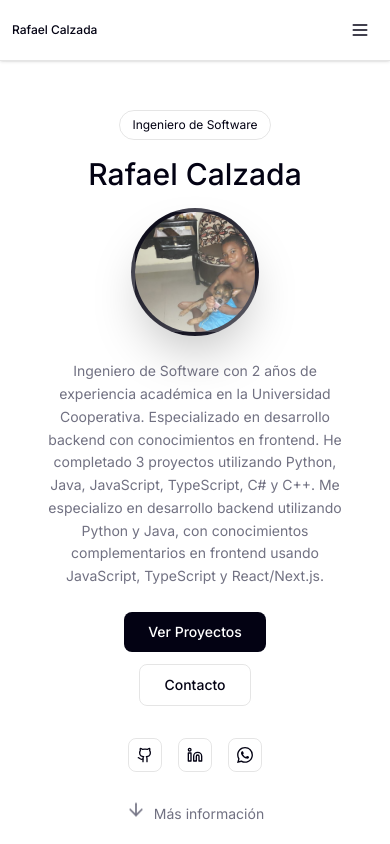
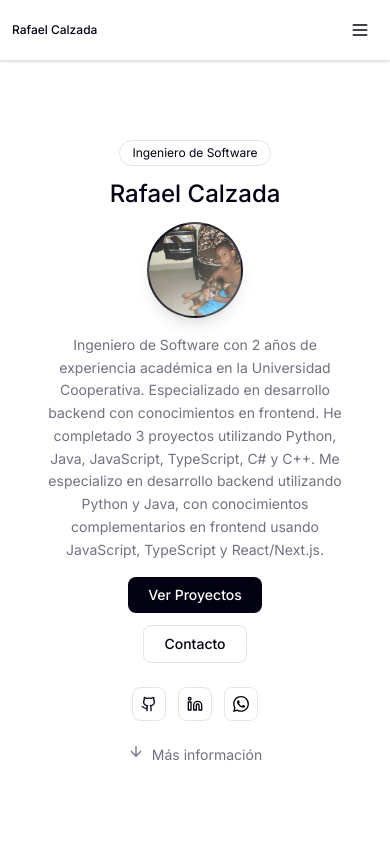
Before and after one commit to rafael5678/portfolio, a Next.js app: page / in a window 390 px wide. Shown: the top 844 px of the page. Built offline with nearby package versions, Linux system fonts and the light colour scheme; no server answers.

Commit message:
Reducir tamaño de página y ajustar responsive de navegación - Menú hamburguesa en tablets - Tamaños más compactos en HeroSection

```diff
--- a/src/app/page.tsx
+++ b/src/app/page.tsx
@@ -24,7 +24,7 @@ export default function Portfolio() {
     <div className="min-h-screen bg-background">
       <Header />
 
-      <main className="pt-12 sm:pt-14 md:pt-16 lg:pt-20 xl:pt-24">
+      <main className="pt-8 sm:pt-10 md:pt-12">
         <HeroSection onSectionClick={handleSectionClick} />
         <CVSection />
         <AboutSection />
--- a/src/components/Header/Header.tsx
+++ b/src/components/Header/Header.tsx
@@ -77,7 +77,7 @@ export const Header = () => {
               closeMenu();
             }
           }}
-          className="lg:hidden fixed inset-0 bg-black/40 backdrop-blur-sm z-[9997] transition-opacity duration-300 ease-in-out"
+          className="xl:hidden fixed inset-0 bg-black/40 backdrop-blur-sm z-[9997] transition-opacity duration-300 ease-in-out"
           aria-hidden="true"
           tabIndex={-1}
           style={{
@@ -105,8 +105,8 @@ export const Header = () => {
               Rafael Calzada
             </button>
 
-          {/* Desktop Navigation - Only shown on lg+ screens (1024px+) */}
-          <div className="hidden lg:flex items-center flex-1 justify-center mx-2 xl:mx-3 min-w-0">
+          {/* Desktop Navigation - Only shown on xl+ screens (1280px+) */}
+          <div className="hidden xl:flex items-center flex-1 justify-center mx-2 xl:mx-3 min-w-0">
             <nav className="flex items-center gap-1.5 xl:gap-2 2xl:gap-2.5 flex-nowrap overflow-x-auto scrollbar-hide" style={{ scrollbarWidth: 'none', msOverflowStyle: 'none' }}>
               <Navigation
                 menuItems={localizedMenu}
@@ -116,8 +116,8 @@ export const Header = () => {
             </nav>
           </div>
 
-          {/* Theme & Language Selectors - Desktop ONLY (lg+) */}
-          <div className="hidden lg:flex items-center gap-2 xl:gap-2.5 2xl:gap-3 flex-shrink-0 ml-2">
+          {/* Theme & Language Selectors - Desktop ONLY (xl+) */}
+          <div className="hidden xl:flex items-center gap-2 xl:gap-2.5 2xl:gap-3 flex-shrink-0 ml-2">
             <LanguageSelector
               currentLanguage={language}
               onLanguageChange={toggleLanguage}
@@ -129,10 +129,10 @@ export const Header = () => {
             />
           </div>
 
-          {/* Mobile/Tablet Menu Button - Shown below lg (mobile + tablet only) */}
+          {/* Mobile/Tablet Menu Button - Shown below xl (mobile + tablet) */}
           <button
             onClick={() => setIsMenuOpen(!isMenuOpen)}
-            className="lg:hidden p-2 sm:p-2.5 md:p-2.5 hover:bg-accent rounded-md transition-colors flex-shrink-0 z-[10000] relative"
+            className="xl:hidden p-2 sm:p-2.5 md:p-2.5 hover:bg-accent rounded-md transition-colors flex-shrink-0 z-[10000] relative"
             aria-label={isMenuOpen ? "Cerrar menú" : "Abrir menú"}
             aria-expanded={isMenuOpen}
           >
@@ -144,10 +144,10 @@ export const Header = () => {
           </button>
         </div>
 
-        {/* Mobile/Tablet Navigation - Shown below lg (mobile + tablet only) */}
+        {/* Mobile/Tablet Navigation - Shown below xl (mobile + tablet) */}
         {isMenuOpen && (
           <div
-            className="lg:hidden mt-3 sm:mt-4 py-3 sm:py-4 border-t border-border w-full bg-background relative z-[9999] animate-slide-down"
+            className="xl:hidden mt-3 sm:mt-4 py-3 sm:py-4 border-t border-border w-full bg-background relative z-[9999] animate-slide-down"
             onClick={(e) => e.stopPropagation()}
             onKeyDown={(e) => {
               if (e.key === 'Escape') {
--- a/src/components/sections/HeroSection.tsx
+++ b/src/components/sections/HeroSection.tsx
@@ -15,16 +15,16 @@ export const HeroSection = ({ onSectionClick }: HeroSectionProps) => {
 
   return (
     <section id="inicio" className="min-h-screen flex items-center justify-center bg-background">
-      <div className="mx-auto px-4 sm:px-6 md:px-8 lg:px-10 xl:px-12 py-12 sm:py-14 md:py-16 max-w-[90%] sm:max-w-[85%] md:max-w-[80%] lg:max-w-[1200px]">
-        <div className="text-center max-w-2xl sm:max-w-3xl md:max-w-4xl lg:max-w-5xl xl:max-w-6xl mx-auto">
-          <div className="inline-flex items-center px-3 py-1.5 sm:px-4 sm:py-2 text-xs sm:text-sm md:text-base border border-border rounded-full mb-4 sm:mb-5 md:mb-6 text-foreground">
+      <div className="mx-auto px-4 sm:px-6 md:px-8 py-8 sm:py-10 md:py-12 max-w-[90%] sm:max-w-[85%] md:max-w-[80%] lg:max-w-[900px]">
+        <div className="text-center max-w-2xl sm:max-w-3xl mx-auto">
+          <div className="inline-flex items-center px-3 py-1 sm:px-3.5 sm:py-1.5 text-xs sm:text-sm border border-border rounded-full mb-3 sm:mb-4 text-foreground">
             {t.badge}
           </div>
-          <h1 className="mb-4 sm:mb-5 md:mb-6 text-3xl sm:text-4xl md:text-5xl lg:text-6xl xl:text-7xl text-foreground font-medium">
+          <h1 className="mb-3 sm:mb-4 text-2xl sm:text-3xl md:text-4xl lg:text-5xl text-foreground font-medium">
             Rafael Calzada
           </h1>
-          <div className="mb-6 sm:mb-7 md:mb-8">
-            <div className="w-32 h-32 sm:w-40 sm:h-40 md:w-48 md:h-48 lg:w-56 lg:h-56 xl:w-64 xl:h-64 rounded-full mx-auto mb-4 sm:mb-5 md:mb-6 bg-gradient-to-br from-primary to-primary/60 border-4 border-border overflow-hidden shadow-2xl">
+          <div className="mb-4 sm:mb-5">
+            <div className="w-24 h-24 sm:w-28 sm:h-28 md:w-32 md:h-32 lg:w-36 lg:h-36 rounded-full mx-auto mb-3 sm:mb-4 bg-gradient-to-br from-primary to-primary/60 border-2 border-border overflow-hidden shadow-lg">
               {/* Aquí irá tu foto cuando la subas */}
               <img
                 src="/profile-photo.jpg"
@@ -35,30 +35,30 @@ export const HeroSection = ({ onSectionClick }: HeroSectionProps) => {
                   e.currentTarget.style.display = 'none';
                   const parent = e.currentTarget.parentElement;
                   if (parent) {
-                    parent.innerHTML = '<div class="w-full h-full flex items-center justify-center"><span class="text-white text-4xl md:text-5xl lg:text-6xl font-bold">RC</span></div>';
+                    parent.innerHTML = '<div class="w-full h-full flex items-center justify-center"><span class="text-white text-2xl sm:text-3xl md:text-4xl font-bold">RC</span></div>';
                   }
                 }}
               />
             </div>
           </div>
-          <p className="mb-6 sm:mb-7 md:mb-8 text-sm sm:text-base md:text-lg lg:text-xl text-muted-foreground max-w-xl sm:max-w-2xl md:max-w-3xl lg:max-w-4xl mx-auto leading-relaxed">
+          <p className="mb-4 sm:mb-5 md:mb-6 text-sm sm:text-base md:text-base text-muted-foreground max-w-xl sm:max-w-2xl mx-auto leading-relaxed">
             {t.description}
           </p>
-          <div className="flex flex-col sm:flex-row items-center justify-center gap-3 sm:gap-4 mb-8 sm:mb-9 md:mb-10">
+          <div className="flex flex-col sm:flex-row items-center justify-center gap-3 mb-6 sm:mb-7">
             <button
-              className="px-6 py-2.5 sm:px-8 sm:py-3 md:px-10 md:py-4 bg-primary text-primary-foreground rounded-md hover:bg-primary/90 transition-colors text-sm sm:text-base md:text-lg font-medium"
+              className="px-5 py-2 sm:px-6 sm:py-2.5 bg-primary text-primary-foreground rounded-md hover:bg-primary/90 transition-colors text-sm sm:text-base font-medium"
               onClick={() => onSectionClick('proyectos')}
             >
               {t.viewProjects}
             </button>
             <button
-              className="px-6 py-2.5 sm:px-8 sm:py-3 md:px-10 md:py-4 border border-border rounded-md hover:bg-accent transition-colors text-sm sm:text-base md:text-lg font-medium text-foreground"
+              className="px-5 py-2 sm:px-6 sm:py-2.5 border border-border rounded-md hover:bg-accent transition-colors text-sm sm:text-base font-medium text-foreground"
               onClick={() => onSectionClick('contacto')}
             >
               {t.contact}
             </button>
           </div>
-          <div className="flex items-center justify-center space-x-4 mb-8">
+          <div className="flex items-center justify-center space-x-3 mb-6">
             <a
               href="https://github.com/rafael5678/portfolio.git"
               target="_blank"
@@ -86,9 +86,9 @@ export const HeroSection = ({ onSectionClick }: HeroSectionProps) => {
           </div>
           <button
             onClick={() => onSectionClick('cv')}
-            className="inline-flex items-center text-sm md:text-base text-muted-foreground hover:text-foreground transition-colors"
+            className="inline-flex items-center text-sm text-muted-foreground hover:text-foreground transition-colors"
           >
-            <ArrowDown className="w-5 h-5 md:w-6 md:h-6 mr-2 animate-bounce" />
+            <ArrowDown className="w-4 h-4 sm:w-5 sm:h-5 mr-2 animate-bounce" />
             {t.moreInfo}
           </button>
         </div>
```
